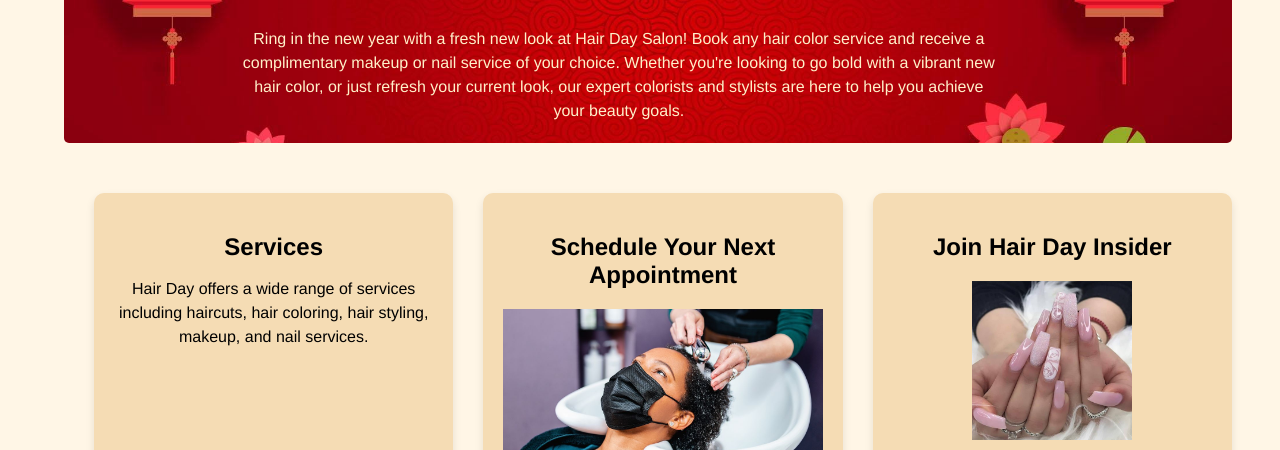
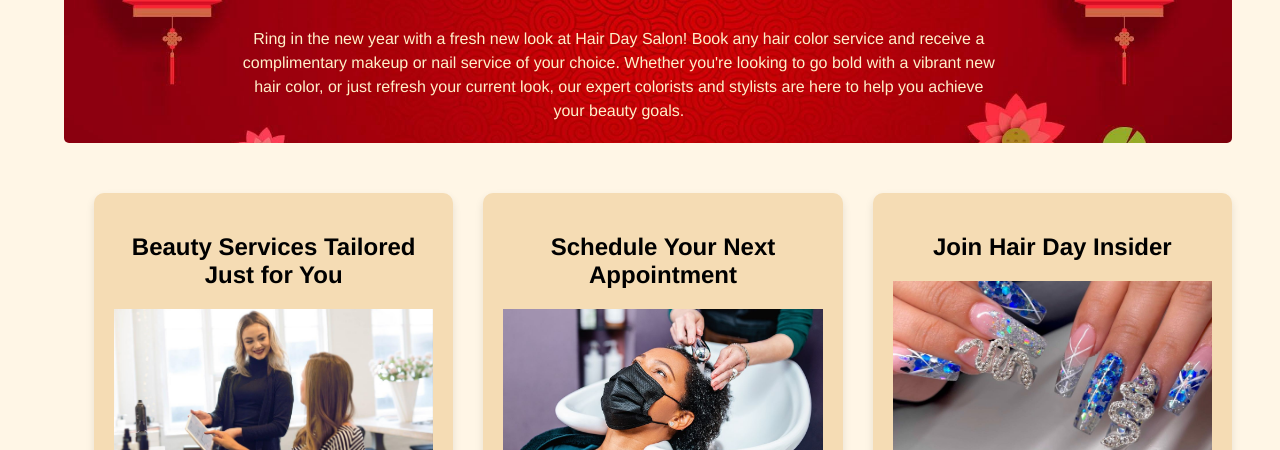
Before and after one commit to srdtrk/meta-frontend-course-4, a plain HTML site: page index.html in a window 1280 px wide. Shown: the part 350-800 px from the top of the page. Drawn offline with Linux system fonts and the light colour scheme.

Commit message:
styled all service cards

```diff
--- a/index.html
+++ b/index.html
@@ -70,10 +70,15 @@
       </section>
       <section>
         <article class="service">
-          <h2>Services</h2>
+          <h2>Beauty Services Tailored Just for You</h2>
+          <img src="images/consultation.jpg" alt="consultation" />
           <p>
-            Hair Day offers a wide range of services including haircuts, hair
-            coloring, hair styling, makeup, and nail services.
+            Get the perfect hair color that suits your unique style with our
+            customized hair color consultation. Our expert colorists will work
+            with you to determine the best hair color techniques and products to
+            achieve your desired look, while keeping your hair's health and
+            integrity in mind. Book your consultation now and get ready to turn
+            heads with your bold and beautiful new look!
           </p>
         </article>
         <article class="service">
@@ -91,7 +96,7 @@
         </article>
         <article class="service">
           <h2>Join Hair Day Insider</h2>
-          <img src="images/nails.jpg" alt="pretty-nails" width="50%" />
+          <img src="images/nails.jpeg" alt="pretty-nails" />
           <p>
             Join Hair Day Insider for free and get access to exclusive
             promotions, beauty tips, and tutorials straight to your inbox. Stay
```
Also changed, not shown: images/consultation.jpg (added), images/nails.jpeg (added), images/nails.jpg (deleted).
